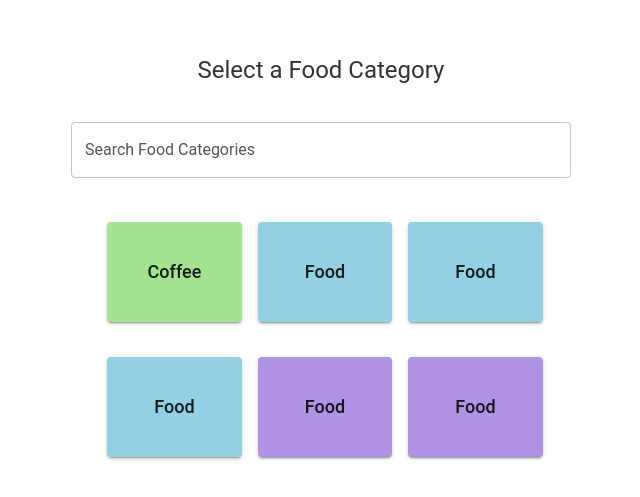
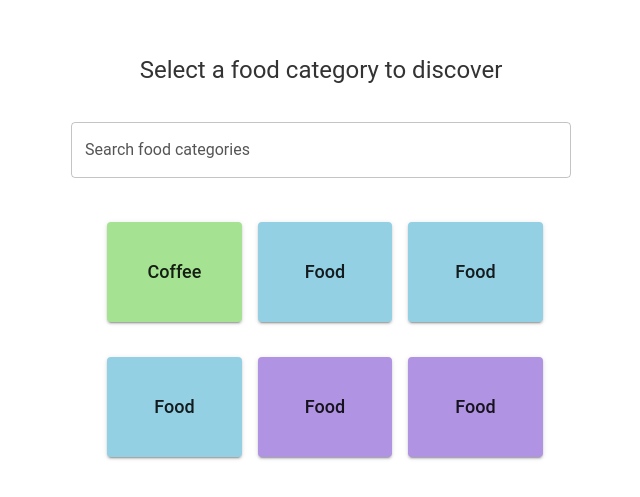
Before and after one commit to CayJ/FoodOrigins, a React (Create React App) app: page /#/ in a window 1280 px wide. Shown: the part 137-634 px from the top of the page, without its empty margins (319-959 px from the left). Built offline with nearby package versions, Linux system fonts and the light colour scheme.

Commit message:
update search bar props

```diff
--- a/src/components/common/SearchBar.tsx
+++ b/src/components/common/SearchBar.tsx
@@ -1,10 +1,14 @@
 import React from 'react';
 import { TextField } from '@mui/material';
 
-const SearchBar = () => {
+interface SearchBarProps {
+	label: string;
+}
+
+const SearchBar: React.FC<SearchBarProps> = ({ label }) => {
 	return (
 		<TextField
-			label="Search Food Categories"
+			label={label}
 			variant="outlined"
 			fullWidth
 			margin="normal"
--- a/src/pages/SelectFoodCategory.tsx
+++ b/src/pages/SelectFoodCategory.tsx
@@ -11,9 +11,9 @@ export function SelectFoodCategory() {
         <PageContainer>
             <Box sx={{ width: '100%', maxWidth: 500, margin: 'auto' }}>
                 <Typography variant="h5" gutterBottom style={{ textAlign: 'center', marginBottom: '20px' }}>
-                    Select a Food Category
+                    Select a food category to discover
                 </Typography>
-                <SearchBar />
+                <SearchBar label={"Search food categories"} />
                 <CategoryGrid categories={categories} />
             </Box>
         </PageContainer>
```
